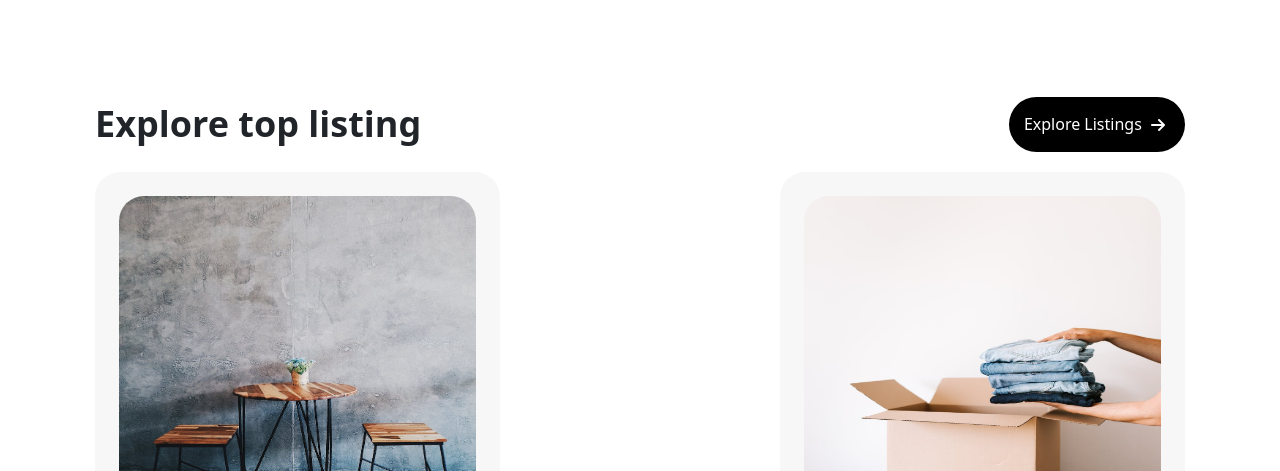
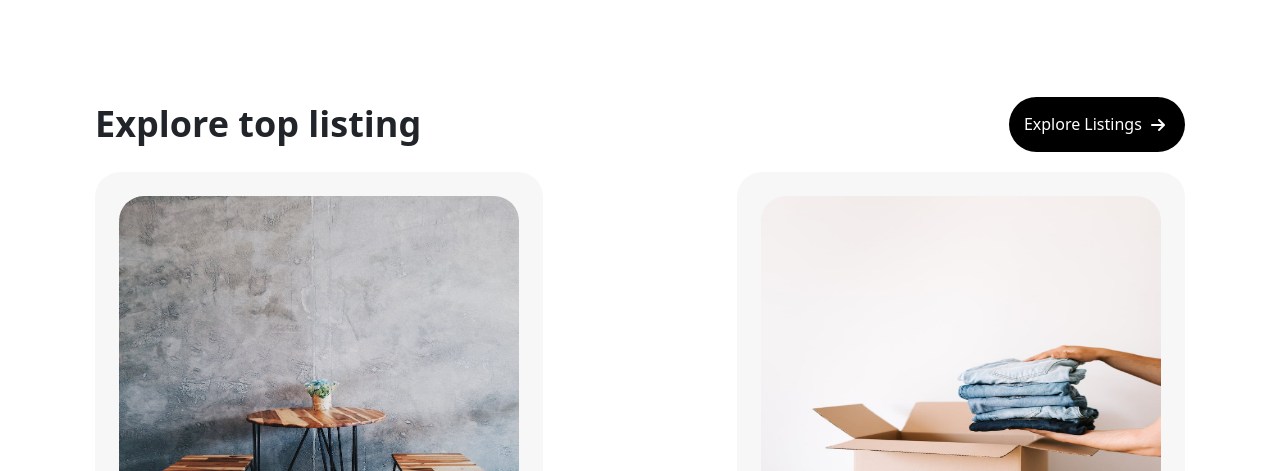
Before and after one commit to rr-cosmonaut/EcoSwap, a plain HTML site: page index.html in a window 1280 px wide. Shown: the part 829-1300 px from the top of the page. Drawn offline with Linux system fonts and the light colour scheme.

Commit message:
[6] add reliable images size

```diff
--- a/css/styles.css
+++ b/css/styles.css
@@ -203,8 +203,8 @@ body {
 }
 
 .explore__categories-list-item__image {
-    width: 357px;
-    height: 353px;
+    width: 50vh;
+    height: 50vh;
     border-radius: 25px;
 }
 
```
